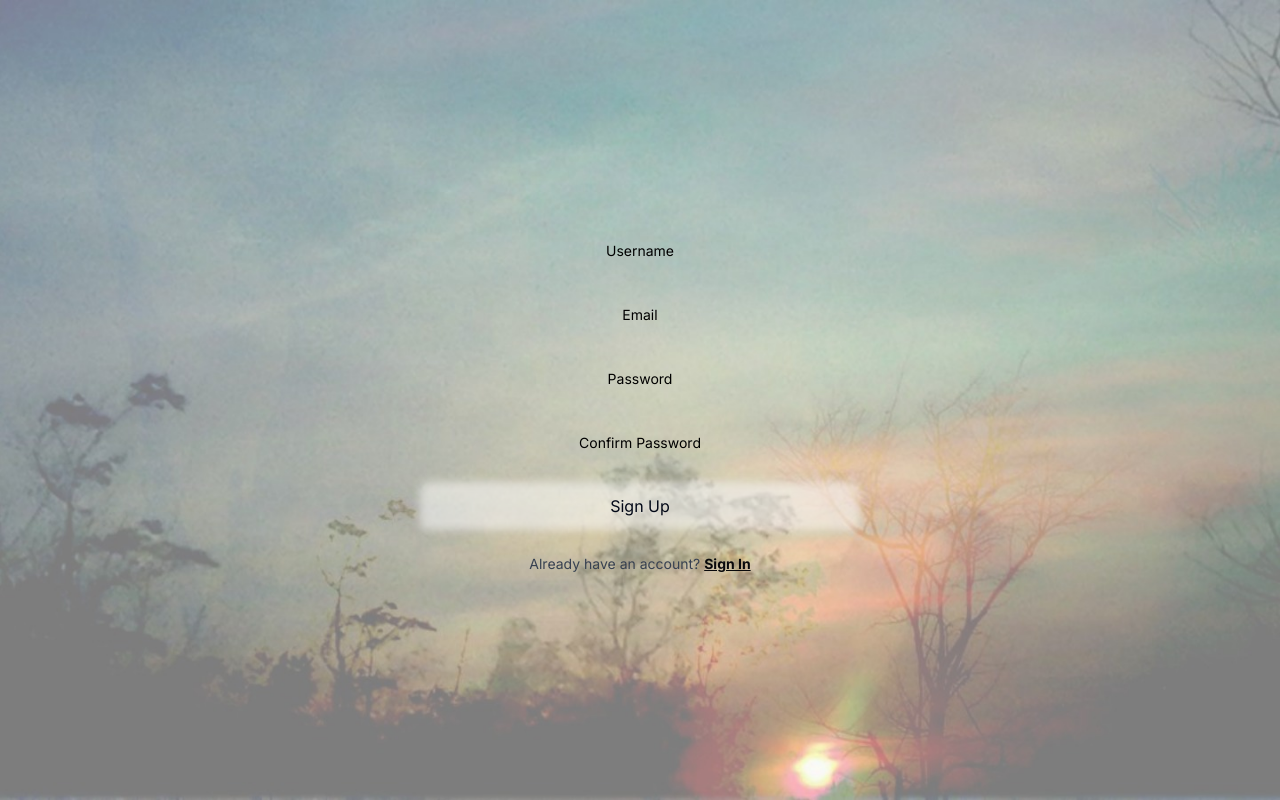
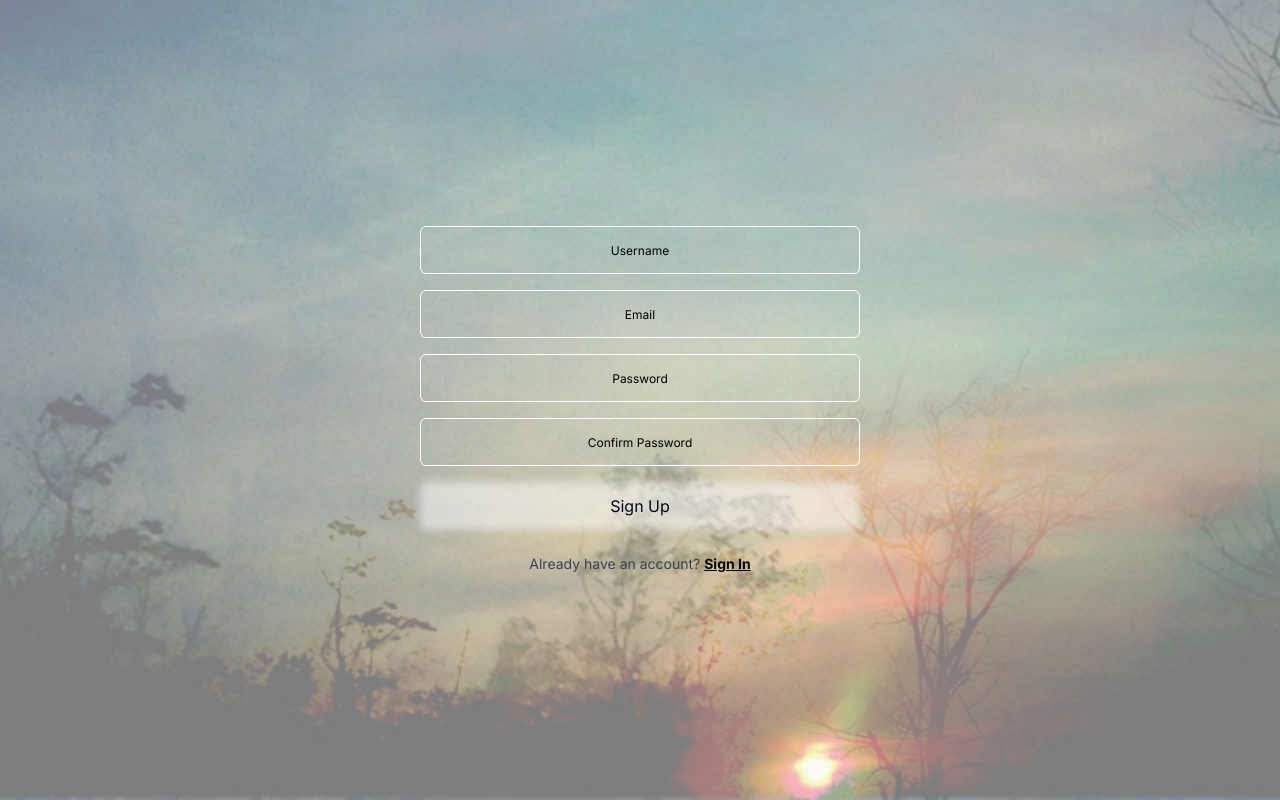
Before and after one commit to apneduniya/immersive-sky-expereie, a Next.js app: page /register in a window 1280 px wide. Built offline with nearby package versions, Linux system fonts and the light colour scheme.

Commit message:
update: text center for t&c text in login and added border and xs font size to input in both register and login page

```diff
--- a/src/app/login/page.jsx
+++ b/src/app/login/page.jsx
@@ -51,14 +51,14 @@ export default function LoginPage() {
                 <main className="min-h-dvh max-w-dvw w-full flex items-center justify-center bg-img-bg-8 bg-cover bg-center">
                     <div className="px-5 lg:px-10 py-5 w-dvw max-w-[520px]">
                         <form className="flex flex-col gap-4" onSubmit={handleSubmit}>
-                            <Input type="email" placeholder="Email/Phone" onChange={handleEmailChange} value={email} className="w-full h-12 text-center bg-transparent border-none placeholder:text-black" />
-                            <Input type="password" placeholder="Password" onChange={handlePasswordChange} value={password} className="w-full h-12 text-center bg-transparent border-none placeholder:text-black" />
+                            <Input type="email" placeholder="Email/Phone" onChange={handleEmailChange} value={email} className="w-full h-12 text-center bg-transparent placeholder:text-black border border-white text-xs" />
+                            <Input type="password" placeholder="Password" onChange={handlePasswordChange} value={password} className="w-full h-12 text-center bg-transparent placeholder:text-black border border-white text-xs" />
                             <div className="mt-4 items-top flex space-x-2">
                                 <Checkbox id="terms1" checked={terms} onClick={() => setTerms(!terms)} />
                                 <div className="grid gap-1.5 leading-none">
                                     <label
                                         htmlFor="terms1"
-                                        className="text-sm font-medium leading-none peer-disabled:cursor-not-allowed peer-disabled:opacity-70 text-white"
+                                        className="text-sm text-center font-medium leading-none peer-disabled:cursor-not-allowed peer-disabled:opacity-70 text-white"
                                     >
                                         Accept terms and conditions
                                     </label>
--- a/src/app/register/page.jsx
+++ b/src/app/register/page.jsx
@@ -63,10 +63,10 @@ export default function RegisterPage() {
                 <main className="min-h-dvh max-w-dvw w-full flex items-center justify-center bg-img-bg-8 bg-cover bg-center">
                     <div>
                         <form className="flex flex-col gap-4 px-5 lg:px-10 py-5 w-dvw max-w-[520px]" onSubmit={handleSubmit}>
-                            <Input type="text" placeholder="Username" onChange={handleUsernameChange} value={username} className="w-full h-12 bg-transparent border-none placeholder:text-black text-center" />
-                            <Input type="email" placeholder="Email" onChange={handleEmailChange} value={email} className="w-full h-12 bg-transparent border-none placeholder:text-black text-center" />
-                            <Input type="password" placeholder="Password" onChange={handlePasswordChange} value={password} className="w-full h-12 bg-transparent border-none placeholder:text-black text-center" />
-                            <Input type="password" placeholder="Confirm Password" onChange={handleConfirmPasswordChange} value={confirmPassword} className="w-full h-12 bg-transparent border-none placeholder:text-black text-center" />
+                            <Input type="text" placeholder="Username" onChange={handleUsernameChange} value={username} className="w-full h-12 text-center bg-transparent placeholder:text-black border border-white text-xs" />
+                            <Input type="email" placeholder="Email" onChange={handleEmailChange} value={email} className="w-full h-12 text-center bg-transparent placeholder:text-black border border-white text-xs" />
+                            <Input type="password" placeholder="Password" onChange={handlePasswordChange} value={password} className="w-full h-12 text-center bg-transparent placeholder:text-black border border-white text-xs" />
+                            <Input type="password" placeholder="Confirm Password" onChange={handleConfirmPasswordChange} value={confirmPassword} className="w-full h-12 text-center bg-transparent placeholder:text-black border border-white text-xs" />
 
                             {/* <button className="mt-4 inline-flex h-12 animate-shimmer items-center justify-center rounded-md border border-slate-800 bg-[linear-gradient(110deg,#000103,45%,#1e2631,55%,#000103)] bg-[length:200%_100%] px-6 font-medium text-white transition-colors focus:outline-none focus:ring-2">
                                 Sign Up
```
